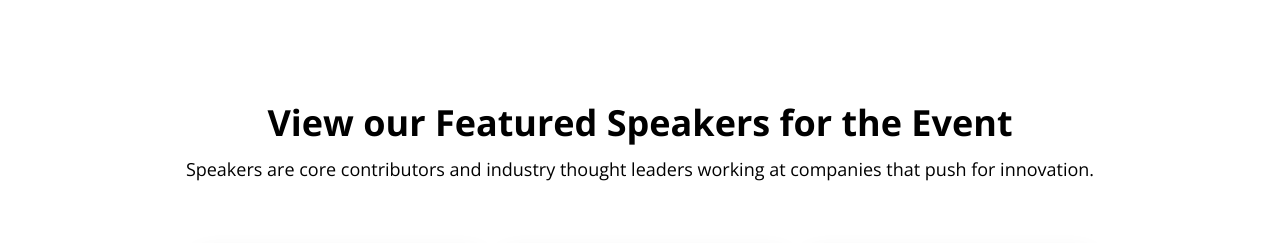
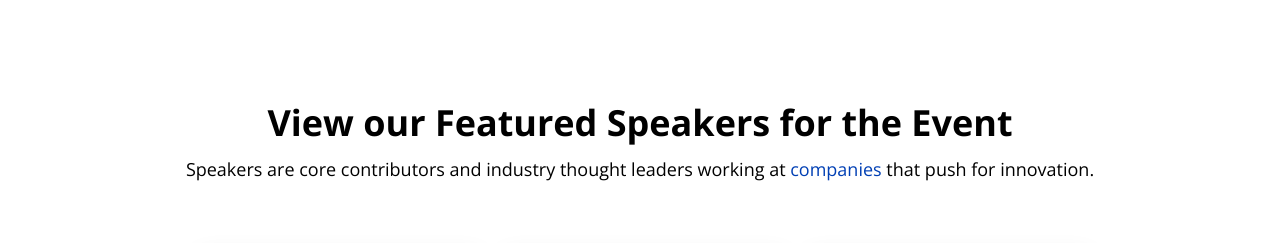
Before and after one commit to parveenbarak/SpecBee_FE_Assignment, a plain HTML site: page index.html in a window 1280 px wide. Shown: the top 243 px of the page. Drawn offline with nearby package versions, Linux system fonts and the light colour scheme.

Commit message:
style chnaged

```diff
--- a/index.html
+++ b/index.html
@@ -25,7 +25,7 @@
         </h1>
         <p class="speakers__description">
           Speakers are core contributors and industry thought leaders working at
-          companies that push for innovation.
+          <span class="speakers__companies">companies</span> that push for innovation.
         </p>
       </div>
 
--- a/styles.scss
+++ b/styles.scss
@@ -72,6 +72,9 @@ body {
     @include responsive(mobile) {
       margin-top: 20px;
     }
+  }
+  &__companies{
+    color: rgba(0, 63, 180, 1);
   }
 
   &__title {
```
Also changed, not shown: styles.css, 1 other file.
